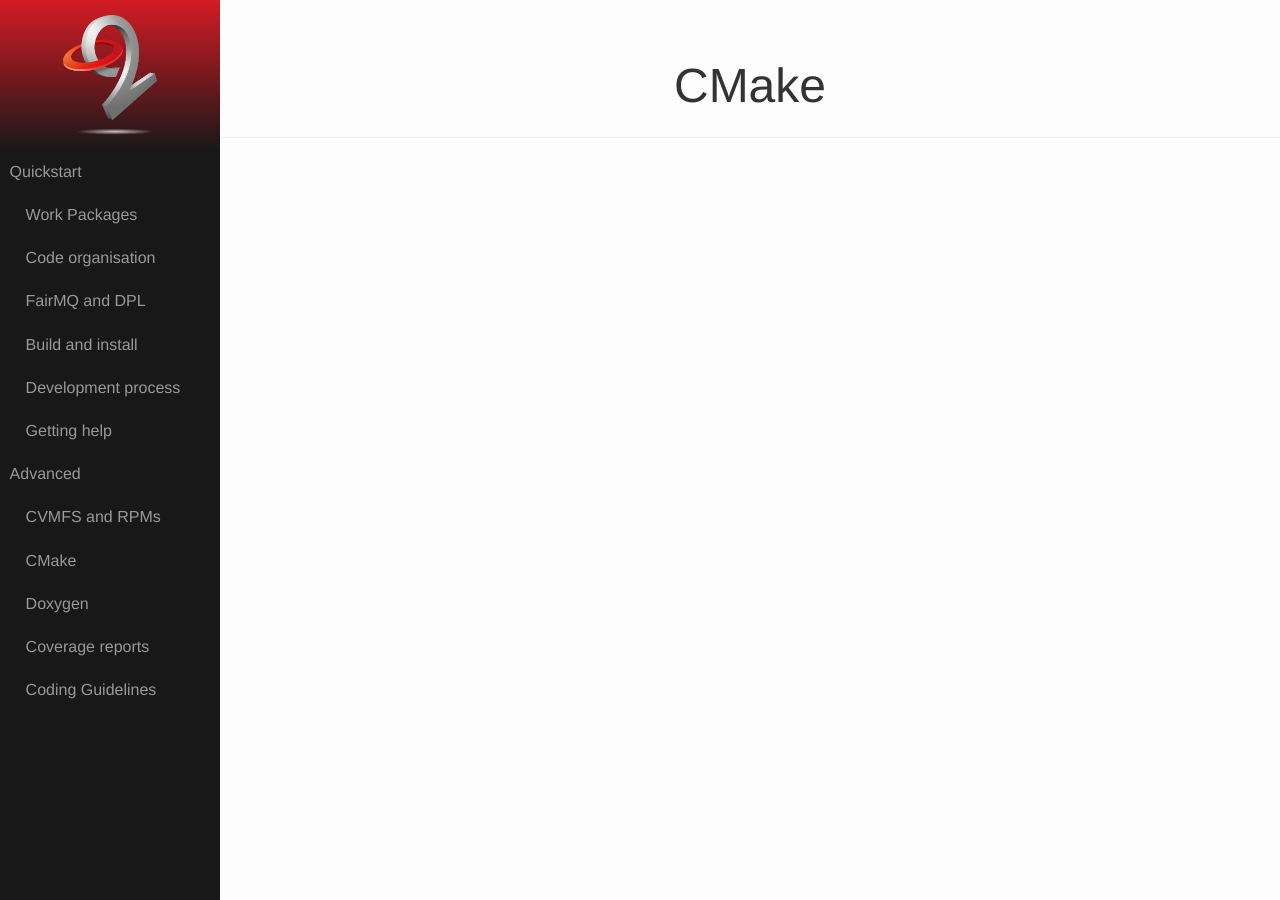
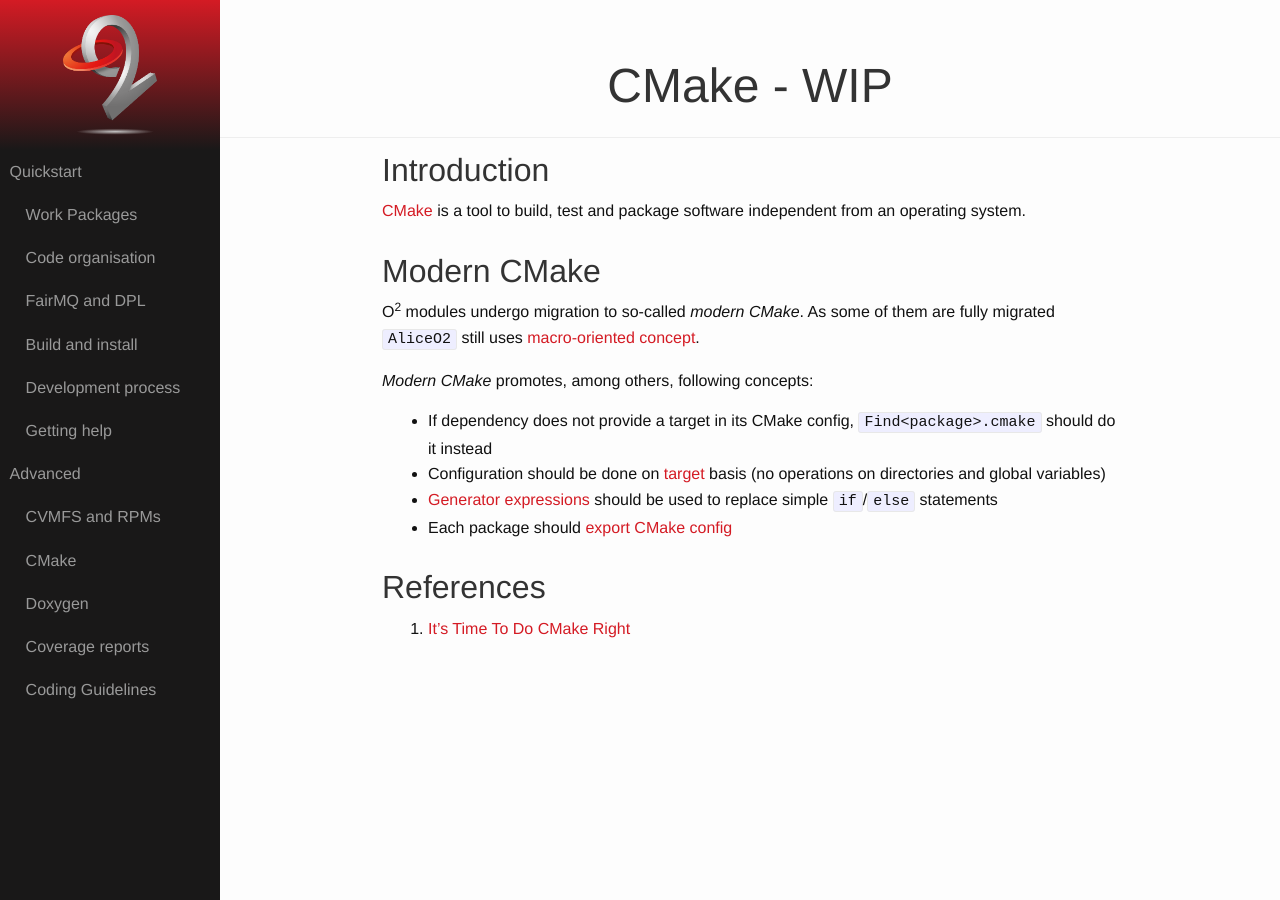
Before and after one commit to AliceO2Group/AliceO2Group.github.io, a Jekyll site: the page built from advanced/cmake.markdown, in a window 1280 px wide. Built offline with Jekyll 4.4.1, drawn with Linux system fonts in a browser that asks for light colours.

Commit message:
Add few words about modern cmake (#13)

```diff
--- a/advanced/cmake.markdown
+++ b/advanced/cmake.markdown
@@ -1,4 +1,24 @@
 ---
-title: CMake
+title: CMake - WIP
 layout: main
 ---
+
+Introduction
+============
+[CMake](https://cmake.org) is a tool to build, test and package software independent from an operating system.
+
+
+Modern CMake
+============
+O<sup>2</sup> modules undergo migration to so-called _modern CMake_. As some of them are fully migrated `AliceO2` still uses [macro-oriented concept](https://github.com/AliceO2Group/AliceO2/blob/dev/doc/CMakeInstructions.md).
+
+_Modern CMake_ promotes, among others, following concepts:
+- If dependency does not provide a target in its CMake config, `Find<package>.cmake` should do it instead
+- Configuration should be done on [target](https://gitlab.kitware.com/cmake/community/wikis/doc/tutorials/Exporting-and-Importing-Targets) basis (no operations on directories and global variables)
+- [Generator expressions](https://cmake.org/cmake/help/latest/manual/cmake-generator-expressions.7.html) should be used to replace simple `if`/`else` statements
+- Each package should [export CMake config](https://gitlab.kitware.com/cmake/community/wikis/doc/tutorials/Exporting-and-Importing-Targets#exporting-targets)
+
+
+References
+=========
+1. [It's Time To Do CMake Right](https://pabloariasal.github.io/2018/02/19/its-time-to-do-cmake-right/)
```
Also changed, not shown: advanced/doxygen.markdown (+4 -4 lines).
